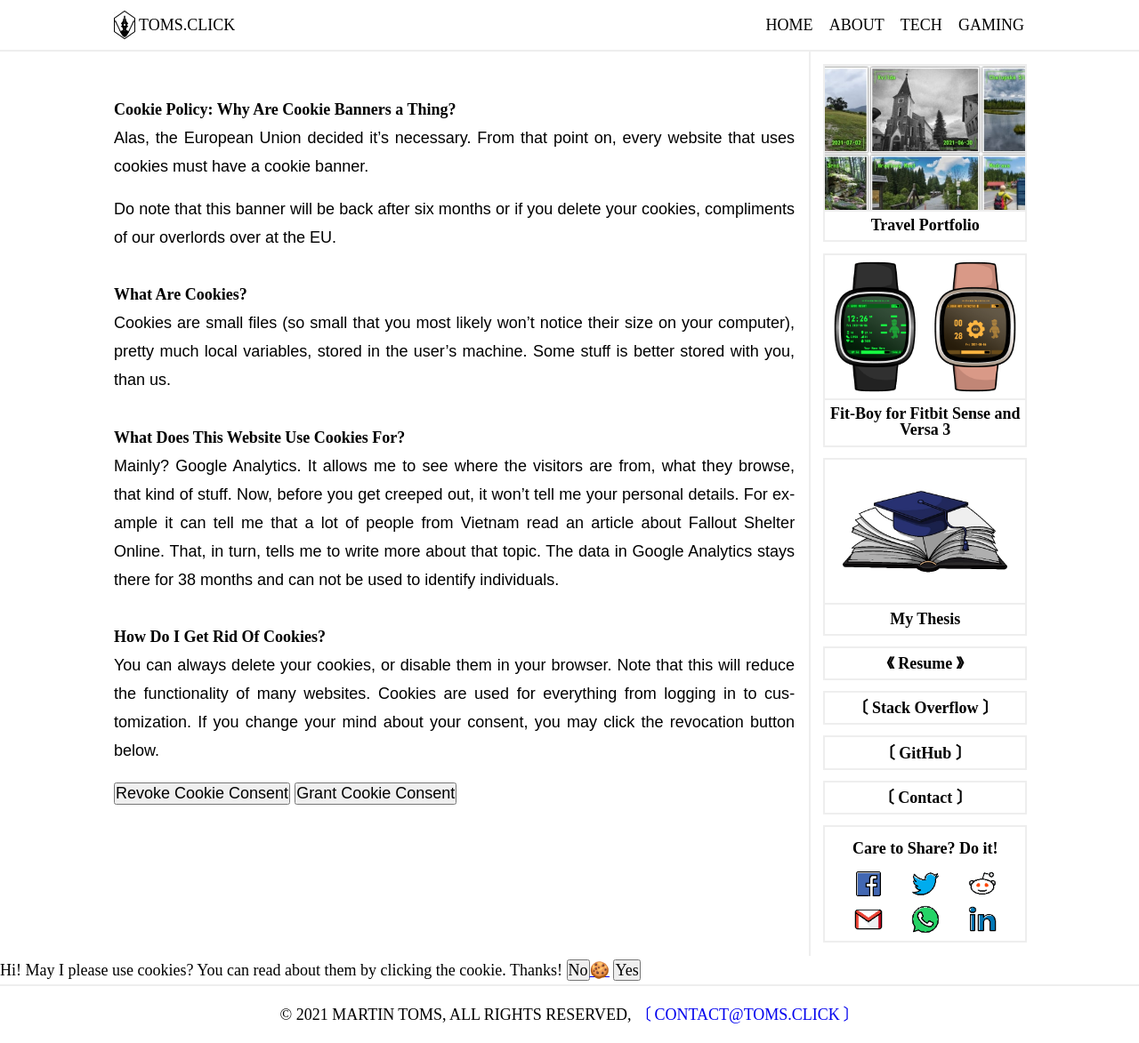
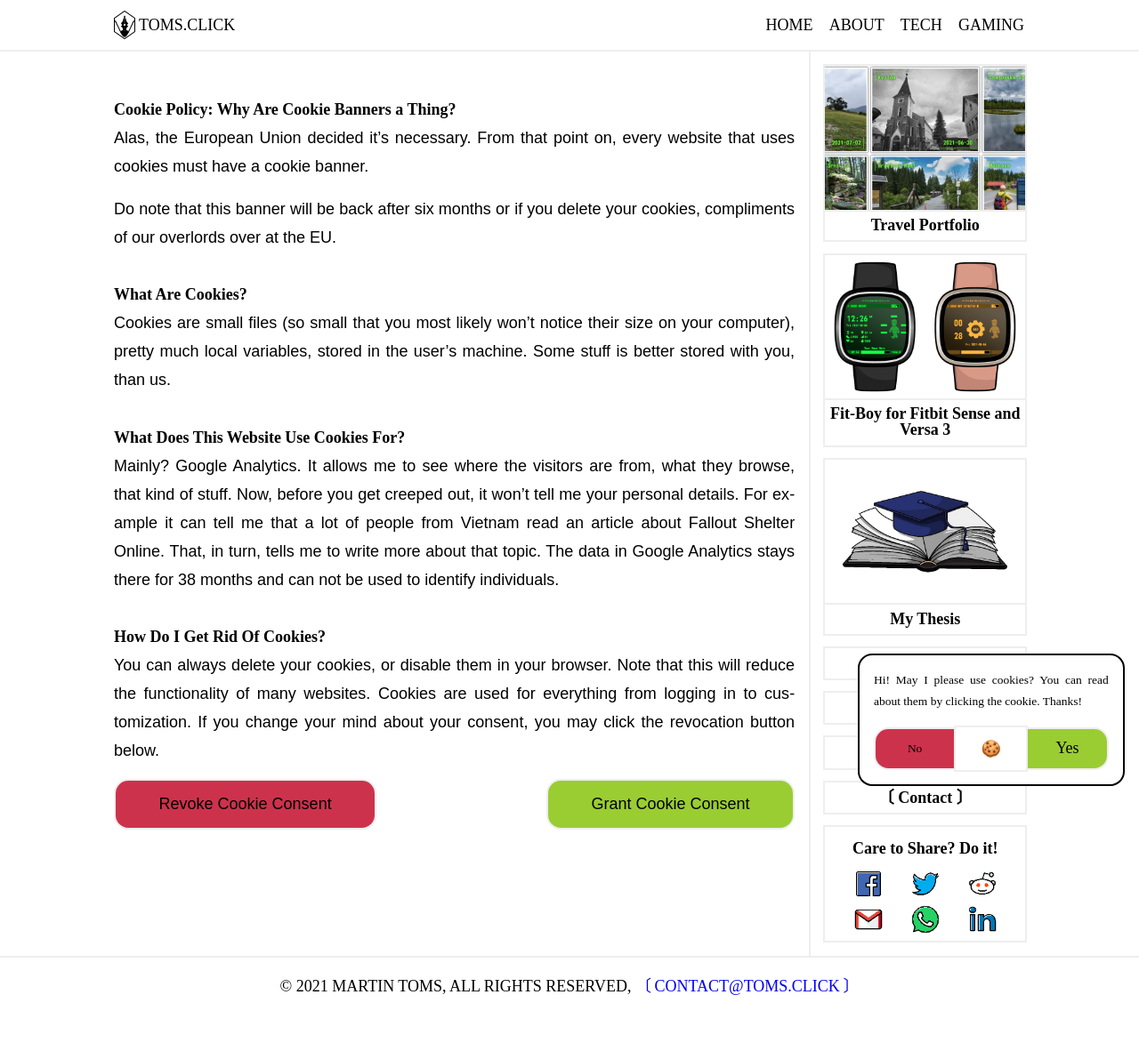
Before and after one commit to morgosus/morgosus.github.io, a Jekyll site: the page built from legal/cookie-policy.markdown, in a window 1280 px wide. Shown: the whole page at 89% size. Built offline with Jekyll 4.4.1, drawn with Linux system fonts in a browser that asks for light colours; some web fonts are replaced; after the commit the page ends 1141 px from its top, so only the background shows below that.

Commit message:
Style the cookie banner

```diff
--- a/_sass/component/vats.sass
+++ b/_sass/component/vats.sass
@@ -57,3 +57,69 @@
   clear: both
 
 .post p
+
+.banner
+  position: fixed
+  bottom: $s
+  background-color: white
+  right: $s
+  padding: $s
+  max-width: 300px
+  text-align: center
+  border: 2px solid black
+  display: flex
+  flex-wrap: wrap
+  border-radius: $s
+  cursor: default
+  font-family: $primary-font
+  .text
+    text-align: justify
+    hyphens: auto
+    color: black
+    clear: both
+    float: left
+    margin-bottom: $s
+    font-size: $font-size*0.75
+    line-height: $line-height*0.75
+  .policy
+    text-decoration: none
+    padding: $s/2
+    outline: 2px solid $border-color
+    width: 30%
+    &:hover
+      box-shadow: 0px 0px 4px black
+  .none, .all
+    cursor: pointer
+    border: 2px solid $border-color
+    &:hover
+  .none
+    background-color: #CD324C
+    padding: $s/2 $s*1.5
+    border-top-left-radius: $s
+    border-bottom-left-radius: $s
+    width: 35%
+    font-size: $font-size*0.75
+  .some
+    background-color: lightgray
+  .all
+    background-color: #9acd32
+    padding: $s/2 $s*1.5
+    border-top-right-radius: $s
+    border-bottom-right-radius: $s
+    width: 35%
+    &:hover
+      background-color: #16FF42
+
+.cookie-policy-button
+  cursor: pointer
+  padding: $s $s*3
+  border-radius: $s
+  border: 2px solid $border-color
+  &.revoke
+    background-color: #CD324C
+    float: left
+  &.grant
+    background-color: #9acd32
+    float: right
+    &:hover
+      background-color: #16FF42
```
